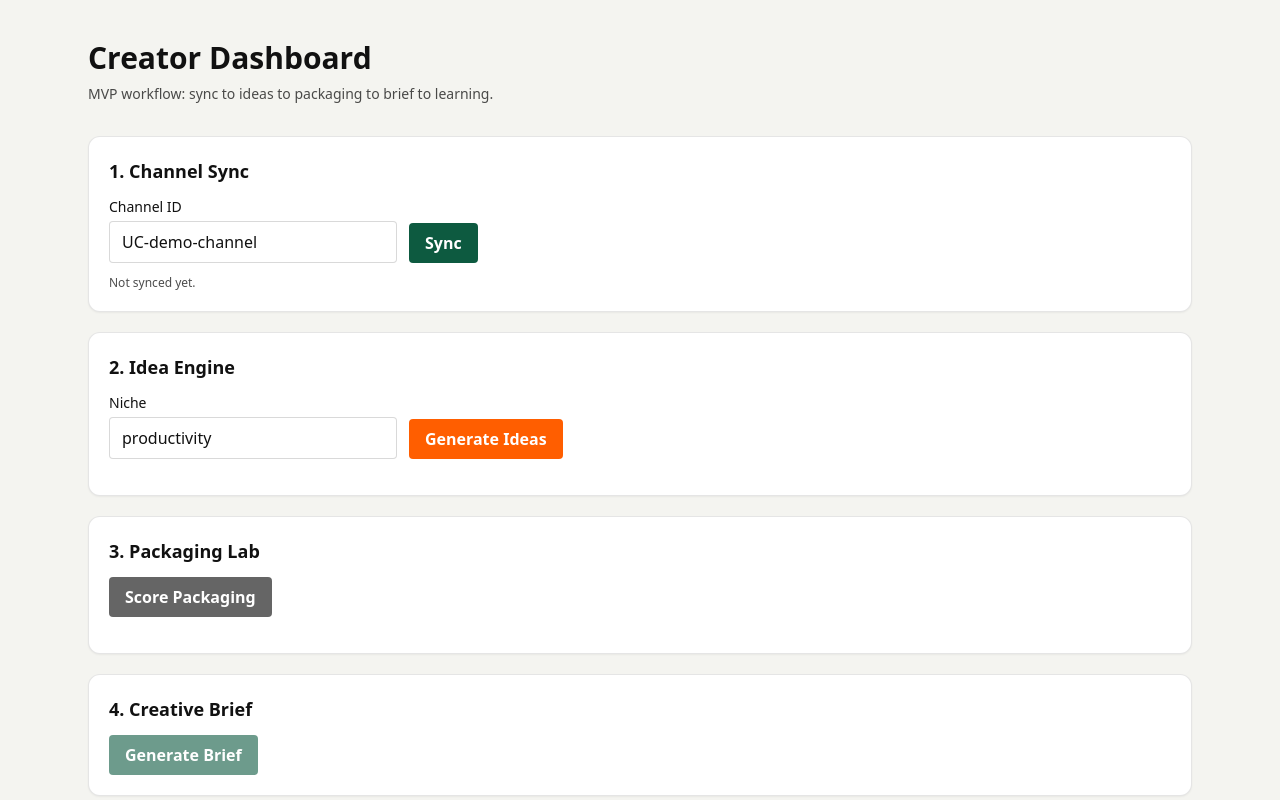
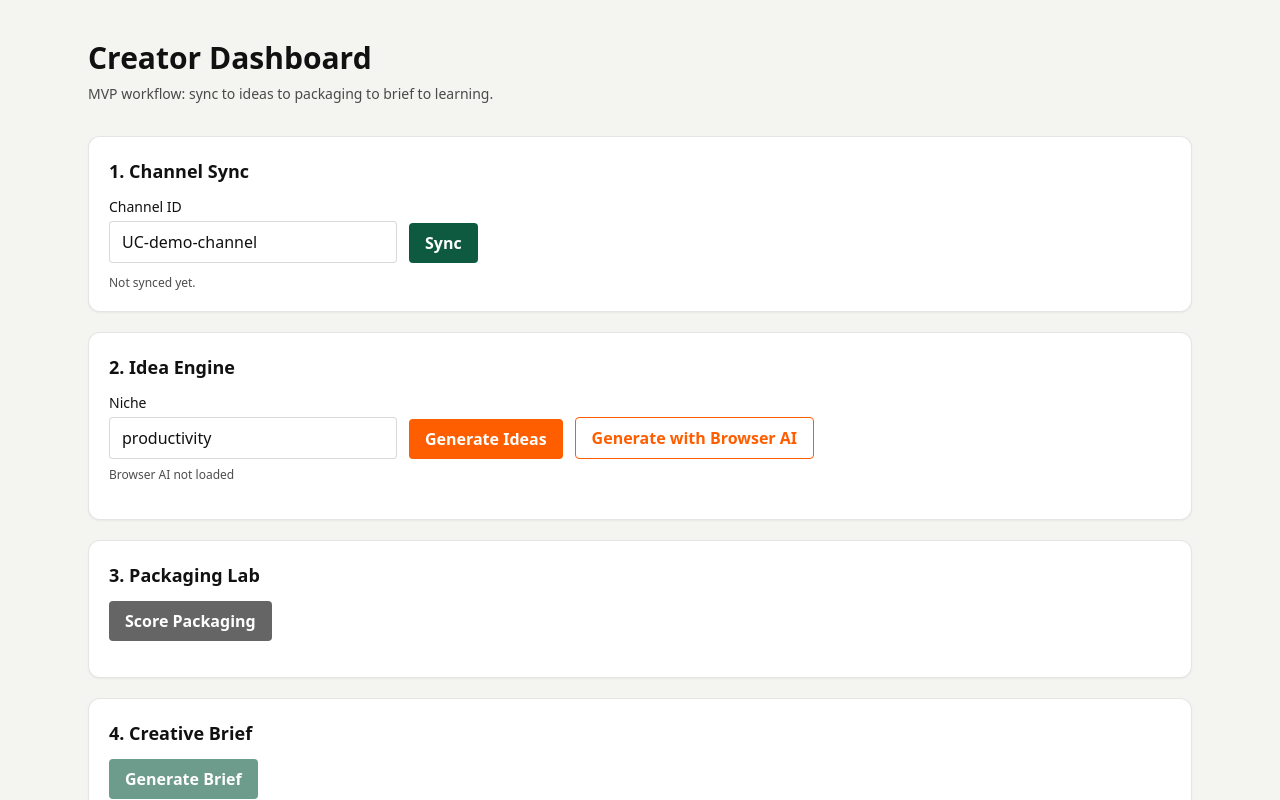
Before and after one commit to Shubhk0/ytcurious, a Next.js app: page /app in a window 1280 px wide. Shown: the top 800 px of the page. Built offline with nearby package versions, Linux system fonts and the light colour scheme.

Commit message:
feat: add in-browser AI idea generation with transformers.js

```diff
--- a/components/creator-dashboard.tsx
+++ b/components/creator-dashboard.tsx
@@ -1,8 +1,9 @@
 "use client";
 
 import { useEffect, useMemo, useState } from "react";
+import { generateIdeaTitlesInBrowser } from "@/lib/browser-ai";
 import { fetchTopicIntel, fetchYoutubeVideoMeta } from "@/lib/free-apis";
-import { generateBrief, generateIdeaCards, ingestLearning, scorePackaging } from "@/lib/mock-data";
+import { generateBrief, generateIdeaCards, ideaCardsFromTitles, ingestLearning, scorePackaging } from "@/lib/mock-data";
 import type { CreativeBrief, IdeaCard, LearningInsight, ScoredPackage, WorkspaceSnapshot } from "@/lib/types";
 import { listWorkspaceSnapshots, saveWorkspaceSnapshot } from "@/lib/workspace-storage";
 
@@ -24,6 +25,7 @@ export function CreatorDashboard() {
   const [videoUrl, setVideoUrl] = useState("https://www.youtube.com/watch?v=dQw4w9WgXcQ");
   const [snapshots, setSnapshots] = useState<WorkspaceSnapshot[]>([]);
   const [storageProvider, setStorageProvider] = useState<"justjson" | "local">("local");
+  const [aiStatus, setAiStatus] = useState("Browser AI not loaded");
 
   const defaultTitles = useMemo(() => {
     if (!selectedIdea) {
@@ -147,7 +149,26 @@ export function CreatorDashboard() {
           >
             Generate Ideas
           </button>
+          <button
+            className="rounded border border-ember px-4 py-2 font-semibold text-ember disabled:opacity-60"
+            disabled={!!loading}
+            onClick={() =>
+              run("browser ai ideas", async () => {
+                setAiStatus("Loading browser model (first run can take time)...");
+                const titles = await generateIdeaTitlesInBrowser(niche);
+                const nextIdeas = ideaCardsFromTitles(niche, titles);
+                setIdeas(nextIdeas);
+                setSelectedIdea(nextIdeas[0] ?? null);
+                setPackages([]);
+                setBrief(null);
+                setAiStatus("Browser AI ready");
+              })
+            }
+          >
+            Generate with Browser AI
+          </button>
         </div>
+        <p className="mt-2 text-xs text-black/70">{aiStatus}</p>
         {topicSummary ? (
           <p className="mt-3 rounded border border-black/10 bg-black/[0.02] p-3 text-sm">
             <span className="font-medium">Topic context:</span> {topicSummary}
--- /dev/null
+++ b/lib/browser-ai.ts
@@ -0,0 +1,66 @@
+type Generator = (prompt: string, options?: Record<string, unknown>) => Promise<Array<{ generated_text: string }>>;
+
+let generatorPromise: Promise<Generator> | null = null;
+
+async function getGenerator(): Promise<Generator> {
+  if (!generatorPromise) {
+    generatorPromise = (async () => {
+      const { env, pipeline } = await import("@xenova/transformers");
+      env.allowLocalModels = false;
+      env.useBrowserCache = true;
+      return (await pipeline("text-generation", "Xenova/distilgpt2")) as Generator;
+    })();
+  }
+  return generatorPromise;
+}
+
+function uniqueStrings(values: string[]): string[] {
+  const seen = new Set<string>();
+  const result: string[] = [];
+  for (const value of values) {
+    const cleaned = value.trim();
+    if (!cleaned || seen.has(cleaned.toLowerCase())) {
+      continue;
+    }
+    seen.add(cleaned.toLowerCase());
+    result.push(cleaned);
+  }
+  return result;
+}
+
+function cleanCandidate(text: string): string {
+  return text
+    .replace(/[\r\n]+/g, " ")
+    .replace(/\s+/g, " ")
+    .replace(/^[\d\-\.\)\s]+/, "")
+    .trim()
+    .slice(0, 90);
+}
+
+export async function generateIdeaTitlesInBrowser(niche: string): Promise<string[]> {
+  const generator = await getGenerator();
+  const prompt = `YouTube video title ideas about ${niche}:\n1.`;
+  const output = await generator(prompt, {
+    max_new_tokens: 90,
+    do_sample: true,
+    temperature: 0.9,
+    top_k: 60
+  });
+
+  const raw = output?.[0]?.generated_text ?? "";
+  const text = raw.replace(prompt, "");
+  const candidates = text
+    .split(/[\n\.;]/g)
+    .map(cleanCandidate)
+    .filter((line) => line.length >= 12);
+
+  const seeded = [
+    `I tested ${niche} strategies for 30 days`,
+    `The biggest ${niche} mistake beginners keep making`,
+    `Can you master ${niche} in one week?`,
+    `I copied top creators in ${niche} and tracked results`,
+    `What nobody tells you about ${niche} growth`
+  ];
+
+  return uniqueStrings([...candidates, ...seeded]).slice(0, 8);
+}
--- a/lib/mock-data.ts
+++ b/lib/mock-data.ts
@@ -17,6 +17,18 @@ export function generateIdeaCards(niche: string, relatedTerms: string[] = []): I
     coreAudience: `${niche} beginners who want faster results with ${pickRelatedTerm(relatedTerms, index)}`,
     promise: "Get practical shortcuts and avoid common waste.",
     curiosityGap: "What happens when proven advice meets real constraints?",
+    noveltyType: (["format", "angle", "collab", "challenge"] as const)[index % 4],
+    estimatedEffort: (["low", "medium", "high"] as const)[index % 3]
+  }));
+}
+
+export function ideaCardsFromTitles(niche: string, titles: string[]): IdeaCard[] {
+  return titles.map((title, index) => ({
+    id: randomId(),
+    title,
+    coreAudience: `${niche} creators who want repeatable growth`,
+    promise: "Practical, testable actions with measurable outcomes.",
+    curiosityGap: "What changes if proven advice is applied with strict constraints?",
     noveltyType: (["format", "angle", "collab", "challenge"] as const)[index % 4],
     estimatedEffort: (["low", "medium", "high"] as const)[index % 3]
   }));
--- a/package.json
+++ b/package.json
@@ -9,6 +9,7 @@
     "typecheck": "tsc --noEmit"
   },
   "dependencies": {
+    "@xenova/transformers": "2.17.2",
     "next": "14.2.5",
     "react": "18.3.1",
     "react-dom": "18.3.1"
```
Also changed, not shown: 1 other file (tests, documents, lock files or other folders).
